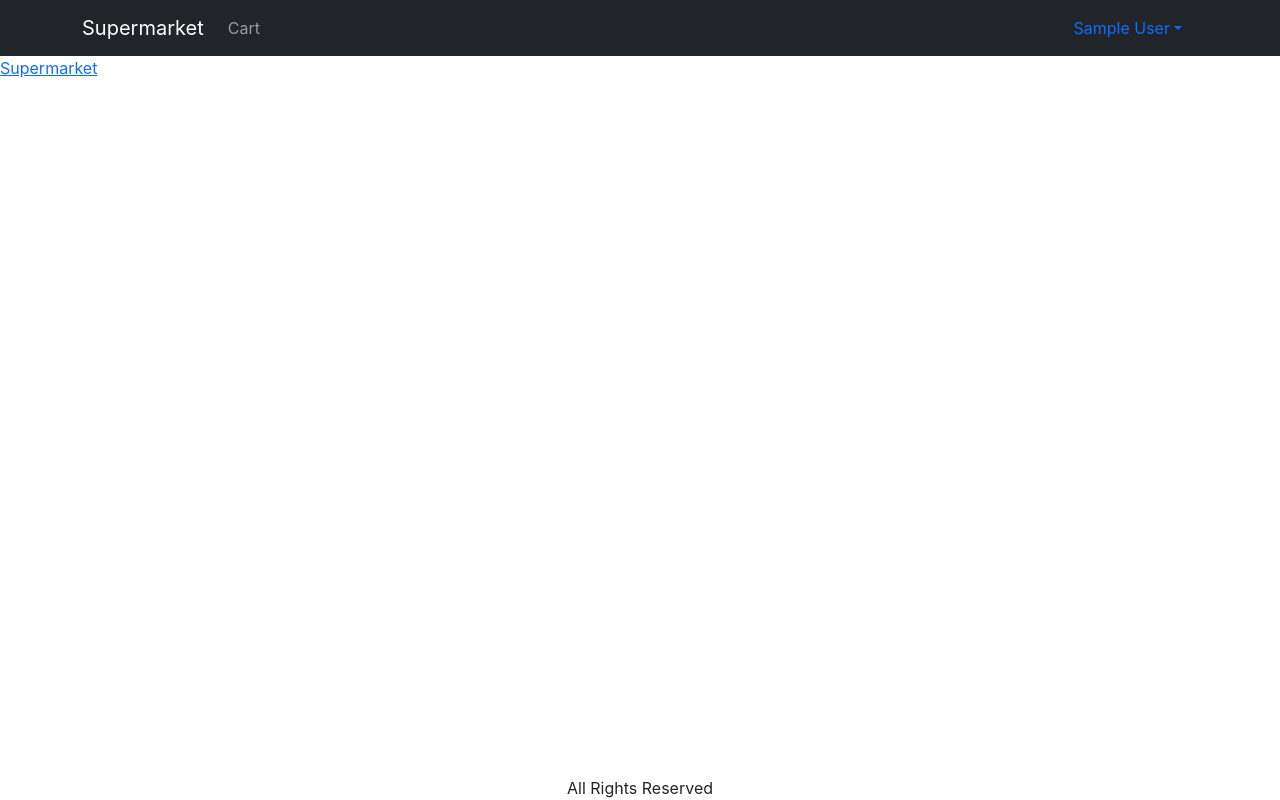
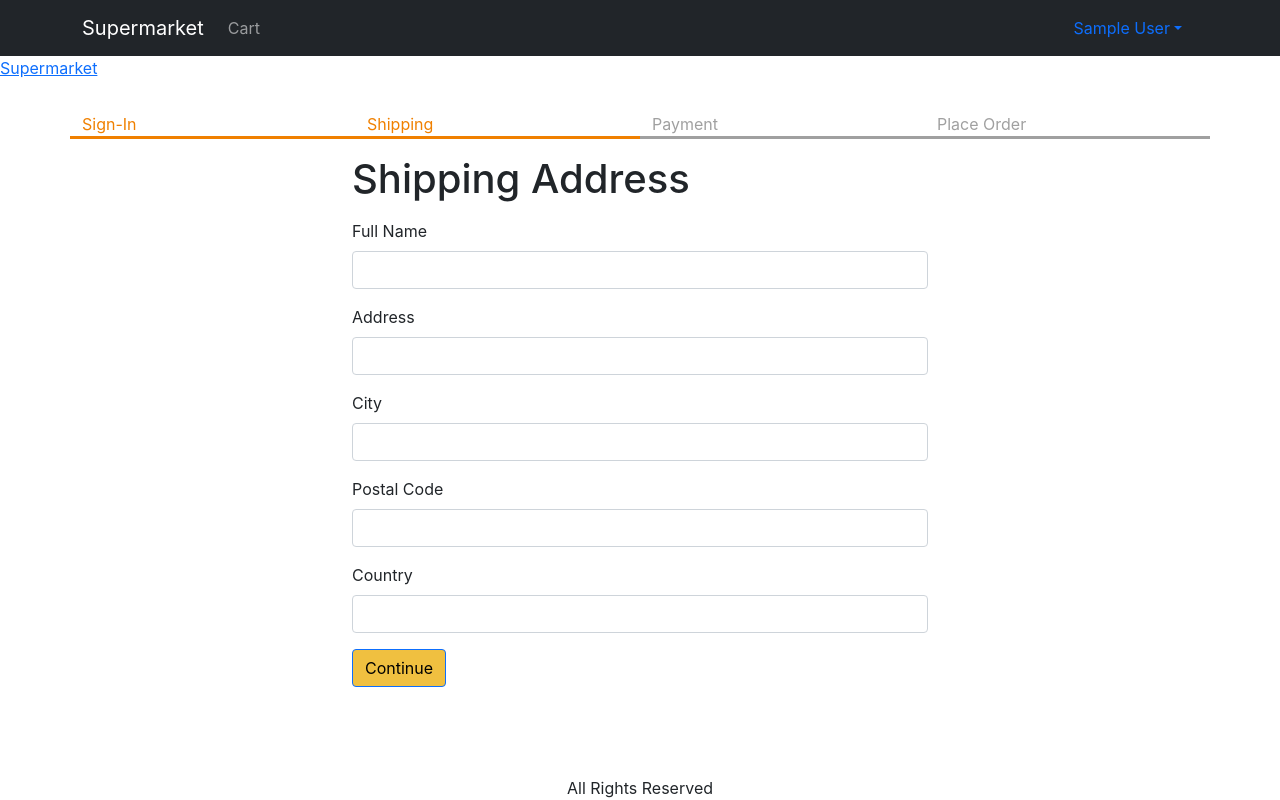
Before and after one commit to ShivamSingh226/Assignment-2, a React (Create React App) app in the folder supermarket/: page /shipping in a window 1280 px wide. Built offline with nearby package versions, Linux system fonts and the light colour scheme; sample sign-in values are in the browser's storage.

Commit message:
Shhipping Address feature

```diff
--- a/supermarket/src/App.js
+++ b/supermarket/src/App.js
@@ -1,6 +1,7 @@
 import { BrowserRouter, Link, Route, Routes } from 'react-router-dom';
 import HomeScreen from './screens/HomeScreen';
 import ProductScreen from './screens/ProductScreen';
+import ShippingAddressScreen from './screens/ShippingAddressScreen';
 import Navbar from 'react-bootstrap/Navbar';
 import Container from 'react-bootstrap/Container';
 import {ToastContainer} from 'react-toastify'
@@ -19,6 +20,7 @@
   const signoutHandler=()=>{
     ctxDispatch({type:'USER_SIGNOUT'})
     localStorage.removeItem('userInfo')
+    localStorage.removeItem('shippingAddress')
   }
   return (
     <BrowserRouter>
@@ -73,6 +75,7 @@
               <Route path="/" element={<HomeScreen />} />
               <Route path="/cart" element={<CartScreen/>}/>
               <Route path="/signin" element={<SignInScreen/>}/>
+              <Route path="/shipping" element={<ShippingAddressScreen/>}/>
             </Routes>
           </Container>
         </main>
--- a/supermarket/src/Store.js
+++ b/supermarket/src/Store.js
@@ -5,6 +5,7 @@
 const initialState = {
   userInfo:localStorage.getItem('userInfo')?JSON.parse(localStorage.getItem('userInfo')):null,
   cart: {
+    shippingAddress:localStorage.getItem('shippingAddress')?JSON.parse(localStorage.getItem('shippingAddress')):{},
     cartItems: localStorage.getItem('cartItems')
       ? JSON.parse(localStorage.getItem('cartItems'))
       : [],
@@ -36,8 +37,21 @@
       case 'USER_SIGNOUT':{
         return{
           ...state,
-          userInfo:null
+          userInfo:null,
+          cart:{
+            cartItems:[],
+            shippingAddress:{}
+          },
         }
+      }
+      case 'SAVE_SHIPPING_ADDRESS':{
+        return{
+          ...state,
+          cart:{
+            ...state.cart,
+            shippingAddress:action.payload
+          },
+        };
       }
 
 
--- /dev/null
+++ b/supermarket/src/components/CheckoutSteps.js
@@ -0,0 +1,14 @@
+import React from 'react'
+import { Col } from 'react-bootstrap'
+import {Row} from 'react-bootstrap'
+export default function CheckoutSteps(props) {
+  return (
+   <Row className="checkout-steps">
+      <Col className={props.step1 ? 'active' : ''}>Sign-In</Col>
+      <Col className={props.step2 ? 'active' : ''}>Shipping</Col>
+      <Col className={props.step3 ? 'active' : ''}>Payment</Col>
+      <Col className={props.step4 ? 'active' : ''}>Place Order</Col>
+    </Row>
+
+  )
+}
--- a/supermarket/src/index.css
+++ b/supermarket/src/index.css
@@ -49,3 +49,11 @@
 .small-container {
   max-width: 600px;
 }
+.checkout-steps > div {
+  border-bottom: 0.2rem solid #a0a0a0;
+  color: #a0a0a0;
+}
+.checkout-steps > div.active {
+  border-bottom: 0.2rem solid #f08000;
+  color: #f08000;
+}
--- /dev/null
+++ b/supermarket/src/screens/ShippingAddressScreen.js
@@ -0,0 +1,91 @@
+import React, { useContext, useEffect, useState } from 'react'
+import { Helmet } from 'react-helmet-async'
+import Form from 'react-bootstrap/Form'
+import Button from 'react-bootstrap/Button'
+import { useNavigate } from 'react-router-dom'
+import { Store } from '../Store'
+import CheckoutSteps from '../components/CheckoutSteps'
+export default function ShippingAddressScreen() {
+  const navigate=useNavigate();
+  const {state,dispatch:ctxDispatch}=useContext(Store)
+  const{userInfo,cart:{shippingAddress}}=state;
+  const [fullname,setFullname]=useState(shippingAddress.fullname||'')
+  const [address, setAddress] = useState(shippingAddress.address||'');
+  const [city, setCity] = useState(shippingAddress.city||'');
+  const [postalCode, setPostalCode] = useState(shippingAddress.postalCode||'');
+  const [country, setCountry] = useState(shippingAddress.country||'');
+  useEffect(()=>{
+    if(!userInfo){
+      navigate('/signin?redirect=/shipping')
+    }
+  },[userInfo,navigate])
+  const submitHandler=(e)=>{
+    e.preventDefault();
+    ctxDispatch({
+      type:'SAVE_SHIPPING_ADDRESS',
+      payload:{
+        fullname,
+        address,
+        city,
+        postalCode,
+        country
+      }
+    })
+    localStorage.setItem(
+      'shippingAddress',
+      JSON.stringify({
+        fullname,
+        address,
+        city,
+        postalCode,
+        country
+      })
+    );
+    navigate('/payment')
+  }
+  return (
+    <div>
+        <Helmet>
+            <title>Shipping Address</title>
+        </Helmet>
+        <CheckoutSteps step1 step2></CheckoutSteps>
+        <div className="container small-container">
+        <h1 className="my-3">Shipping Address</h1>
+        <Form onSubmit={submitHandler}>
+          <Form.Group className="mb-3" controlId="fullname">
+            <Form.Label>Full Name</Form.Label>
+            <Form.Control value={fullname} onChange={(e)=>setFullname(e.target.value)} required/>
+
+          </Form.Group>
+          <Form.Group className="mb-3" controlId="address">
+            <Form.Label>Address</Form.Label>
+            <Form.Control value={address} onChange={(e)=>setAddress(e.target.value)} required/>
+
+          </Form.Group>
+          <Form.Group className="mb-3" controlId="city">
+            <Form.Label>City</Form.Label>
+            <Form.Control value={city} onChange={(e)=>setCity(e.target.value)} required/>
+
+          </Form.Group>
+          <Form.Group className="mb-3" controlId="postalCode">
+            <Form.Label>Postal Code</Form.Label>
+            <Form.Control value={postalCode} onChange={(e)=>setPostalCode(e.target.value)} required/>
+
+          </Form.Group>
+          <Form.Group className="mb-3" controlId="country">
+            <Form.Label>Country</Form.Label>
+            <Form.Control value={country} onChange={(e)=>setCountry(e.target.value)} required/>
+
+          </Form.Group>
+           <div className="mb-3">
+            <Button variant="primary" type="submit">
+              Continue
+            </Button>
+            </div>
+
+        </Form>
+        </div>
+
+    </div>
+  )
+}
```
